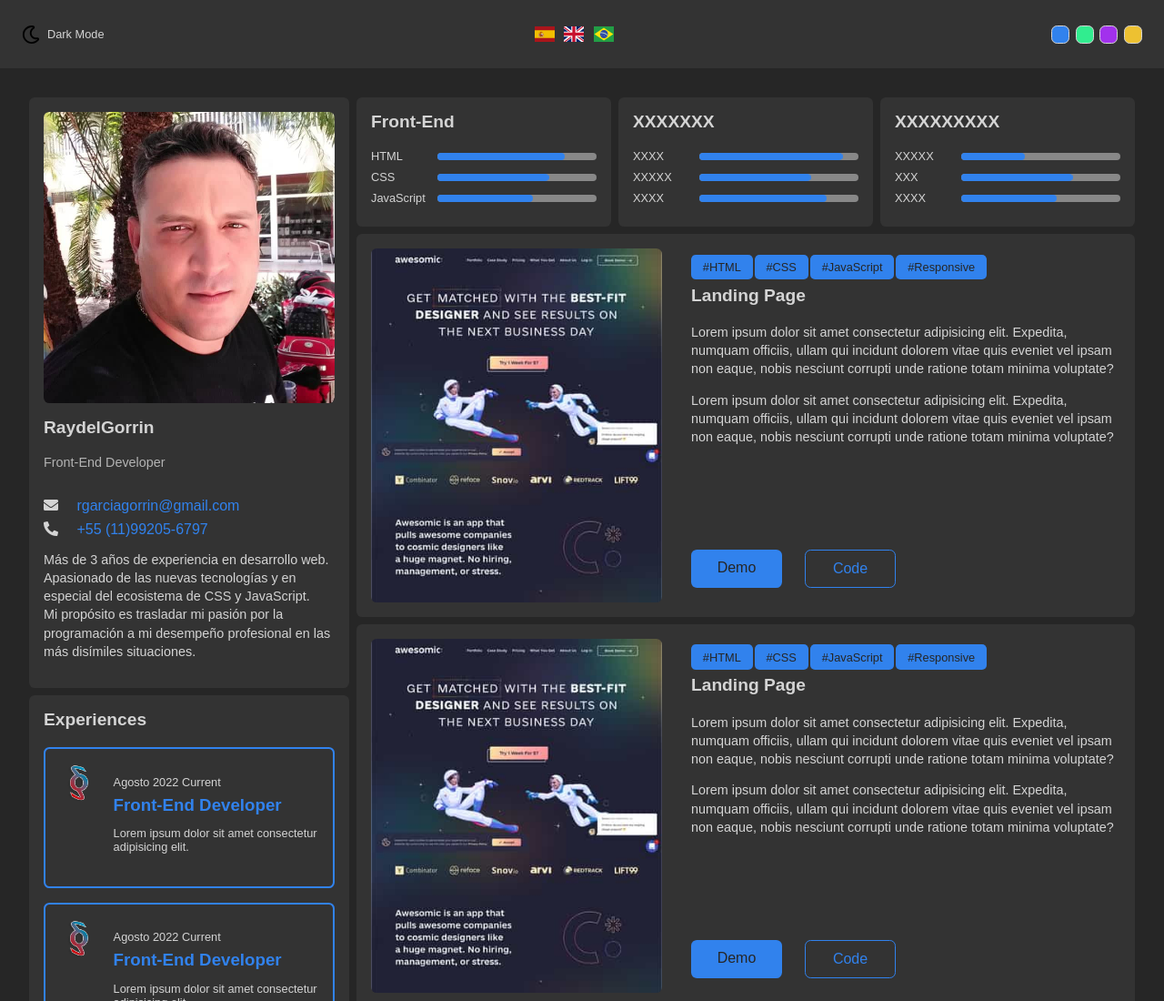
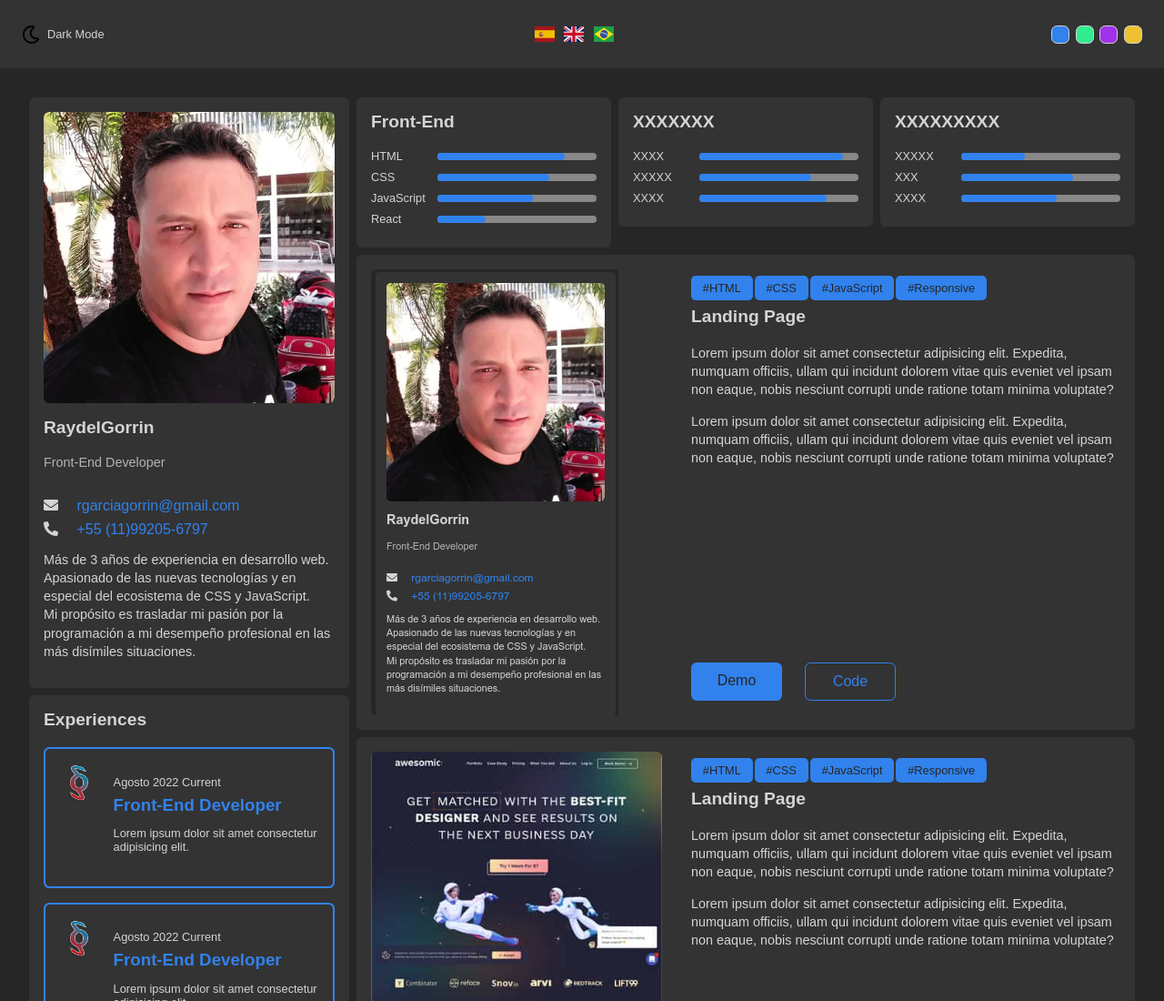
Before and after one commit to raydel-garcia-gorrin/portfolio, a plain HTML site: page index.html in a window 1280 px wide. Shown: the top 1100 px of the page at 91% size. Drawn offline with Linux system fonts and the light colour scheme.

Commit message:
cambios 18h

```diff
--- a/index.html
+++ b/index.html
@@ -176,6 +176,10 @@
               <p class="skills__tech">JavaScript</p>
               <div class="skills__bar skills__bar--60"></div>
             </div>
+            <div class="skills__item">
+              <p class="skills__tech">React</p>
+              <div class="skills__bar skills__bar--30"></div>
+            </div>
           </div>
         </article>
         <article class="card">
@@ -215,7 +219,7 @@
         <article class="card card--project">
           <div class="card__image-container">
             <img
-              src="assets/images/project.jpg"
+              src="assets/images/project1.png"
               alt="project"
               class="card__image"
             />
```
Also changed, not shown: assets/images/project1.png (added).
